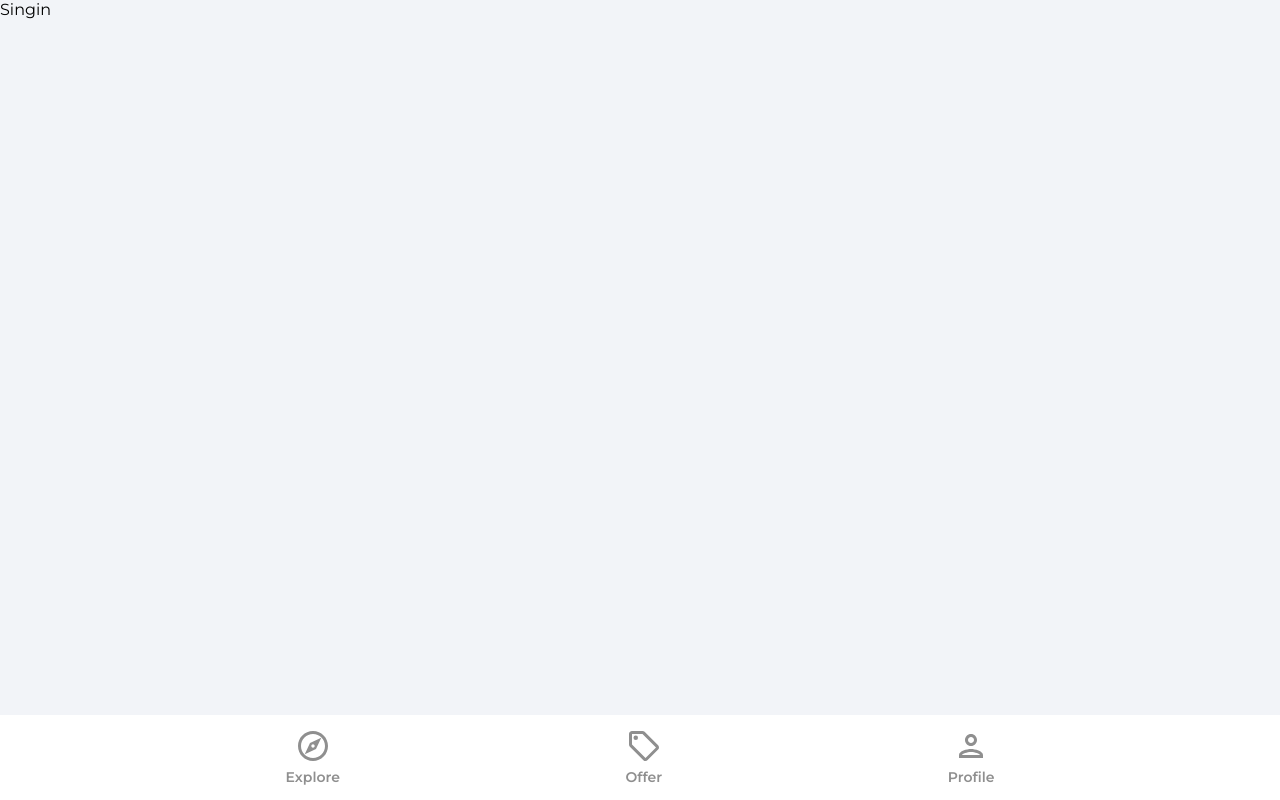
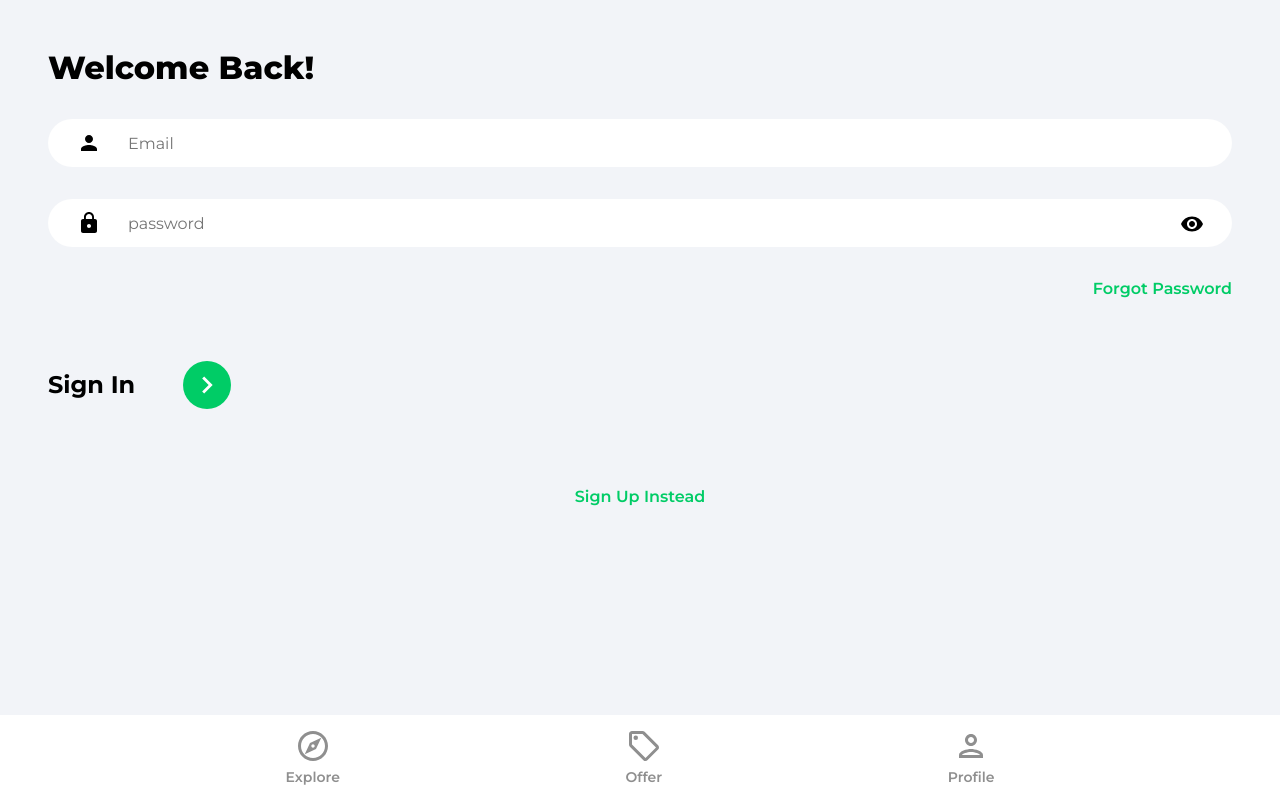
Before and after one commit to itarek99/house-marketplace, a React (Create React App) app: page /signin in a window 1280 px wide. Built offline with nearby package versions, Linux system fonts and the light colour scheme.

Commit message:
singin form added

```diff
--- a/src/App.js
+++ b/src/App.js
@@ -3,7 +3,6 @@
 import Explore from './pages/Explore';
 import ForgotPassword from './pages/ForgotPassword';
 import Offers from './pages/Offers';
-import Profile from './pages/Profile';
 import Signup from './pages/Signup';
 import Singin from './pages/Singin';
 
@@ -15,9 +14,9 @@
       children: [
         { path: '/', element: <Explore /> },
         { path: '/offers', element: <Offers /> },
-        { path: '/profile', element: <Profile /> },
+        { path: '/profile', element: <Singin /> },
         { path: '/signin', element: <Singin /> },
-        { path: '/signup', element: <Signup /> },
+        { path: '/sign-up', element: <Signup /> },
         { path: '/forgot-password', element: <ForgotPassword /> },
       ],
     },
--- a/src/pages/Singin.js
+++ b/src/pages/Singin.js
@@ -1,4 +1,68 @@
+import { useState } from 'react';
+import { Link } from 'react-router-dom';
+import { ReactComponent as ArrowRightIcon } from '../assets/svg/keyboardArrowRightIcon.svg';
+import visibilityIcon from '../assets/svg/visibilityIcon.svg';
+
 const Singin = () => {
-  return <div>Singin</div>;
+  const [showPassword, setShowPassword] = useState(false);
+  const [formData, setFormData] = useState({ email: '', password: '' });
+  const { email, password } = formData;
+
+  const handleChange = (e) => {
+    e.preventDefault();
+    setFormData((prevState) => ({ ...prevState, [e.target.id]: e.target.value }));
+  };
+
+  return (
+    <>
+      <div className='pageContainer'>
+        <header>
+          <p className='pageHeader'>Welcome Back!</p>
+        </header>
+
+        <form>
+          <input
+            type='email'
+            className='emailInput'
+            placeholder='Email'
+            id='email'
+            value={email}
+            onChange={handleChange}
+          />
+          <div className='passwordInputDiv'>
+            <input
+              type={showPassword ? 'text' : 'password'}
+              className='passwordInput'
+              placeholder='password'
+              id='password'
+              value={password}
+              onChange={handleChange}
+            />
+            <img
+              onClick={() => setShowPassword((prevState) => !prevState)}
+              src={visibilityIcon}
+              alt='show password'
+              className='showPassword'
+            />
+          </div>
+
+          <Link to='/forgot-password' className='forgotPasswordLink'>
+            Forgot Password
+          </Link>
+          <div className='signInBar'>
+            <p className='signInText'>Sign In</p>
+            <button className='signInButton'>
+              <ArrowRightIcon fill='#fff' width='34px' height='34px' />
+            </button>
+          </div>
+        </form>
+
+        {/* Google OAuth */}
+        <Link to='/sign-up' className='registerLink'>
+          Sign Up Instead
+        </Link>
+      </div>
+    </>
+  );
 };
 export default Singin;
```
